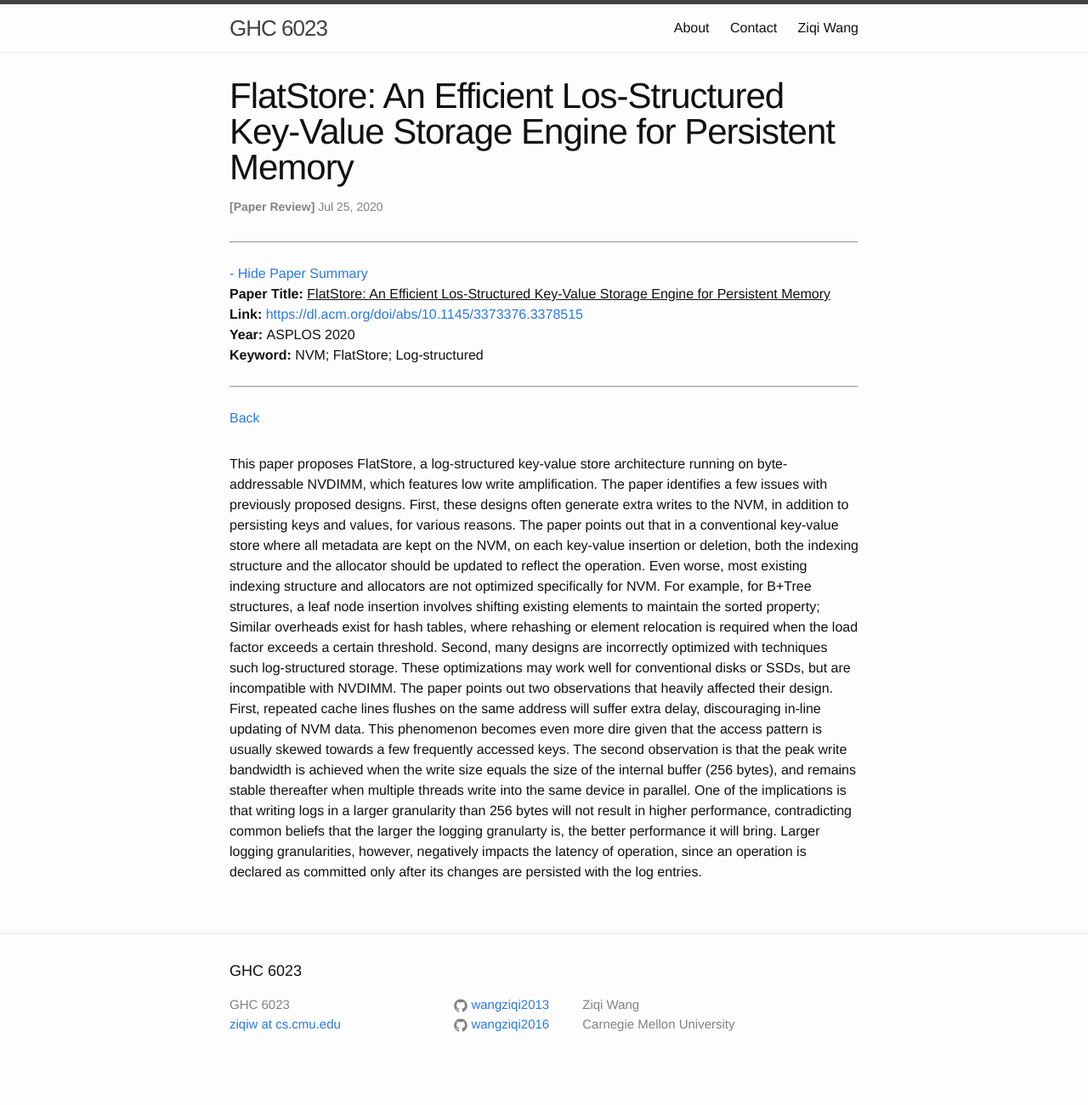
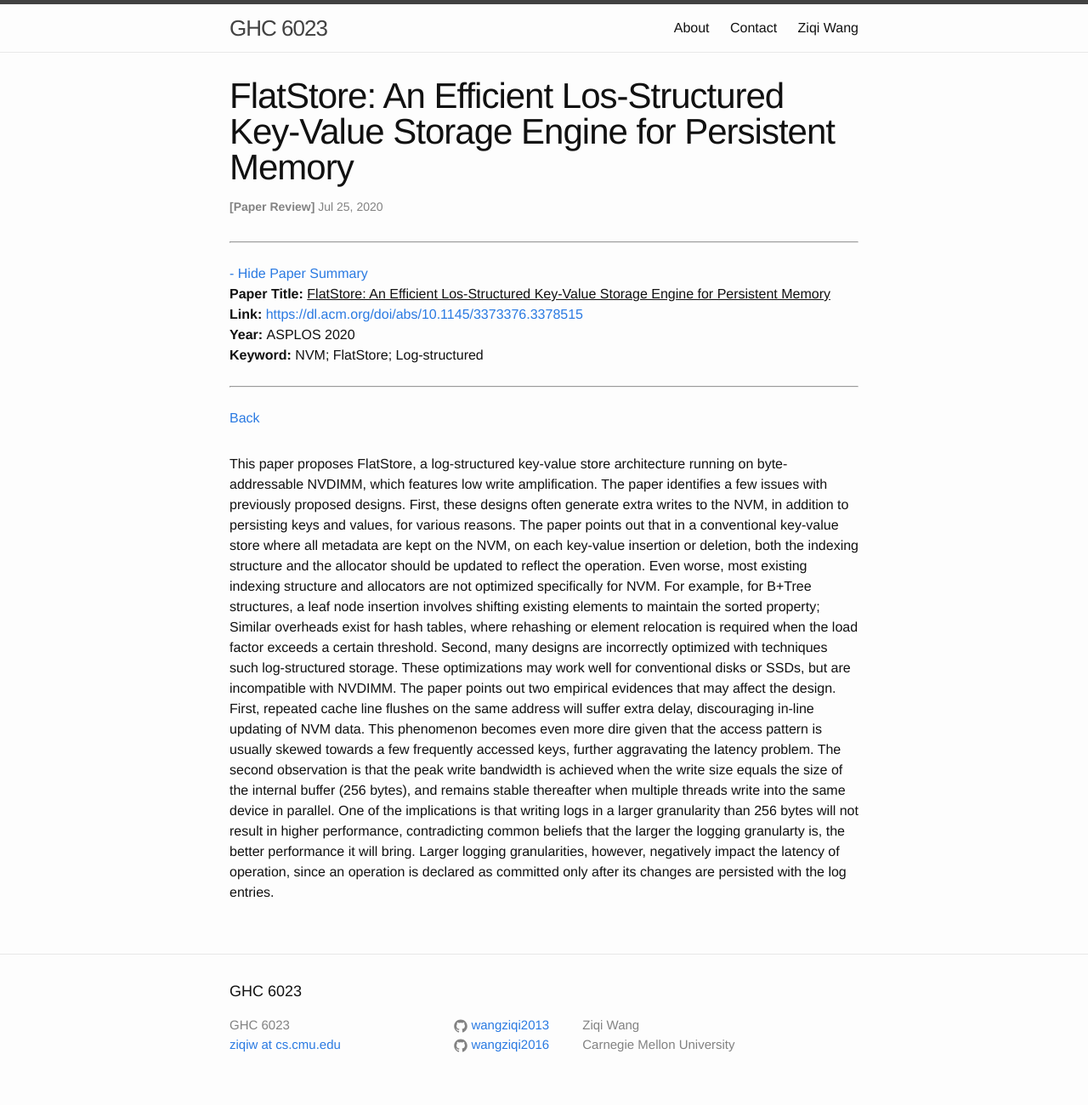
Before and after one commit to wangziqi2013/wangziqi2013.github.io, a Jekyll site: the page built from _posts/2020-07-25-flatstore.markdown, in a window 1280 px wide. Shown: the whole page at 85% size. Built offline with Jekyll 4.4.1, drawn with Linux system fonts in a browser that asks for light colours; before the commit the page ends 1276 px from its top, so only the background shows below that.

Commit message:
Small change

```diff
--- a/_posts/2020-07-25-flatstore.markdown
+++ b/_posts/2020-07-25-flatstore.markdown
@@ -23,14 +23,14 @@ are not optimized specifically for NVM. For example, for B+Tree structures, a le
 existing elements to maintain the sorted property; Similar overheads exist for hash tables, where rehashing or element
 relocation is required when the load factor exceeds a certain threshold.
 Second, many designs are incorrectly optimized with techniques such log-structured storage. These optimizations may work
-well for conventional disks or SSDs, but are incompatible with NVDIMM. The paper points out two observations that heavily
-affected their design.
-First, repeated cache lines flushes on the same address will suffer extra delay, discouraging in-line updating of NVM
+well for conventional disks or SSDs, but are incompatible with NVDIMM. The paper points out two empirical evidences that
+may affect the design.
+First, repeated cache line flushes on the same address will suffer extra delay, discouraging in-line updating of NVM
 data. This phenomenon becomes even more dire given that the access pattern is usually skewed towards a few frequently
-accessed keys.
+accessed keys, further aggravating the latency problem.
 The second observation is that the peak write bandwidth is achieved when the write size equals the
 size of the internal buffer (256 bytes), and remains stable thereafter when multiple threads write into the same device
 in parallel. One of the implications is that writing logs in a larger granularity than 256 bytes will not result in
 higher performance, contradicting common beliefs that the larger the logging granularty is, the better performance it
-will bring. Larger logging granularities, however, negatively impacts the latency of operation, since an operation
+will bring. Larger logging granularities, however, negatively impact the latency of operation, since an operation
 is declared as committed only after its changes are persisted with the log entries.
```
